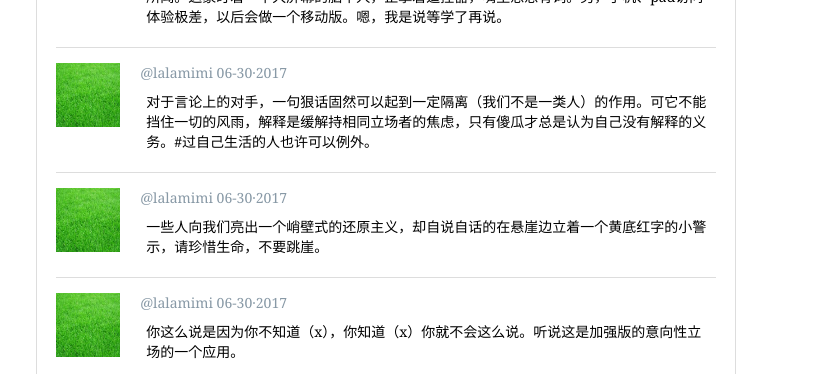
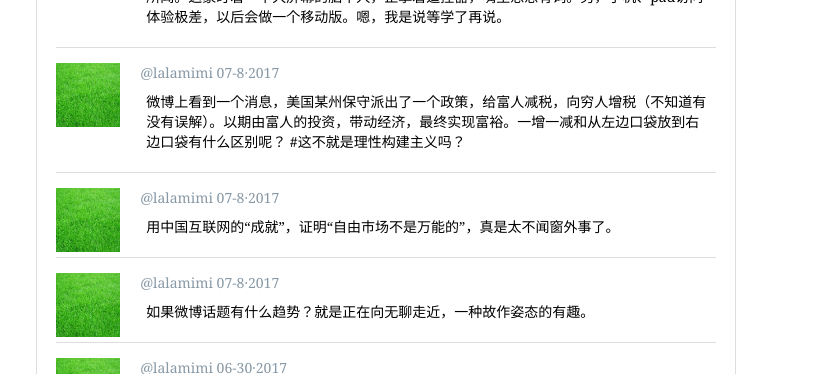
Before and after one commit to MetaYe/MetaYe.github.io, a plain HTML site: page cartesian-theater.html in a window 1280 px wide. Shown: the part 154-528 px from the top of the page, 444-1280 px from the left. Drawn offline with Linux system fonts and the light colour scheme.

Commit message:
20170708

```diff
--- a/cartesian-theater.html
+++ b/cartesian-theater.html
@@ -51,6 +51,42 @@
 				</p>
 				</div>
 			</div><!--结束-->
+
+			<div class="main-a"><!--开始-->
+                <div class="main-pic-head">
+                    <img src="images\img02.jpg" alt="头像">
+                </div>
+                <div class="main-text-a">
+                <span class="main-text-b">@lalamimi&nbsp07-8·2017</span>
+                <p class="main-text-c">
+				微博上看到一个消息，美国某州保守派出了一个政策，给富人减税，向穷人增税（不知道有没有误解）。以期由富人的投资，带动经济，最终实现富裕。一增一减和从左边口袋放到右边口袋有什么区别呢？ #这不就是理性构建主义吗？
+                </p>
+                </div>
+            </div><!--结束-->
+
+			<div class="main-a"><!--开始-->
+                <div class="main-pic-head">
+                    <img src="images\img02.jpg" alt="头像">
+                </div>
+                <div class="main-text-a">
+                <span class="main-text-b">@lalamimi&nbsp07-8·2017</span>
+                <p class="main-text-c">
+				用中国互联网的“成就”，证明“自由市场不是万能的”，真是太不闻窗外事了。
+                </p>
+                </div>
+            </div><!--结束-->
+
+			<div class="main-a"><!--开始-->
+                <div class="main-pic-head">
+                    <img src="images\img02.jpg" alt="头像">
+                </div>
+                <div class="main-text-a">
+                <span class="main-text-b">@lalamimi&nbsp07-8·2017</span>
+                <p class="main-text-c">
+				如果微博话题有什么趋势？就是正在向无聊走近，一种故作姿态的有趣。
+                </p>
+                </div>
+            </div><!--结束-->
 
 			<div class="main-a"><!--开始-->
                 <div class="main-pic-head">
```
